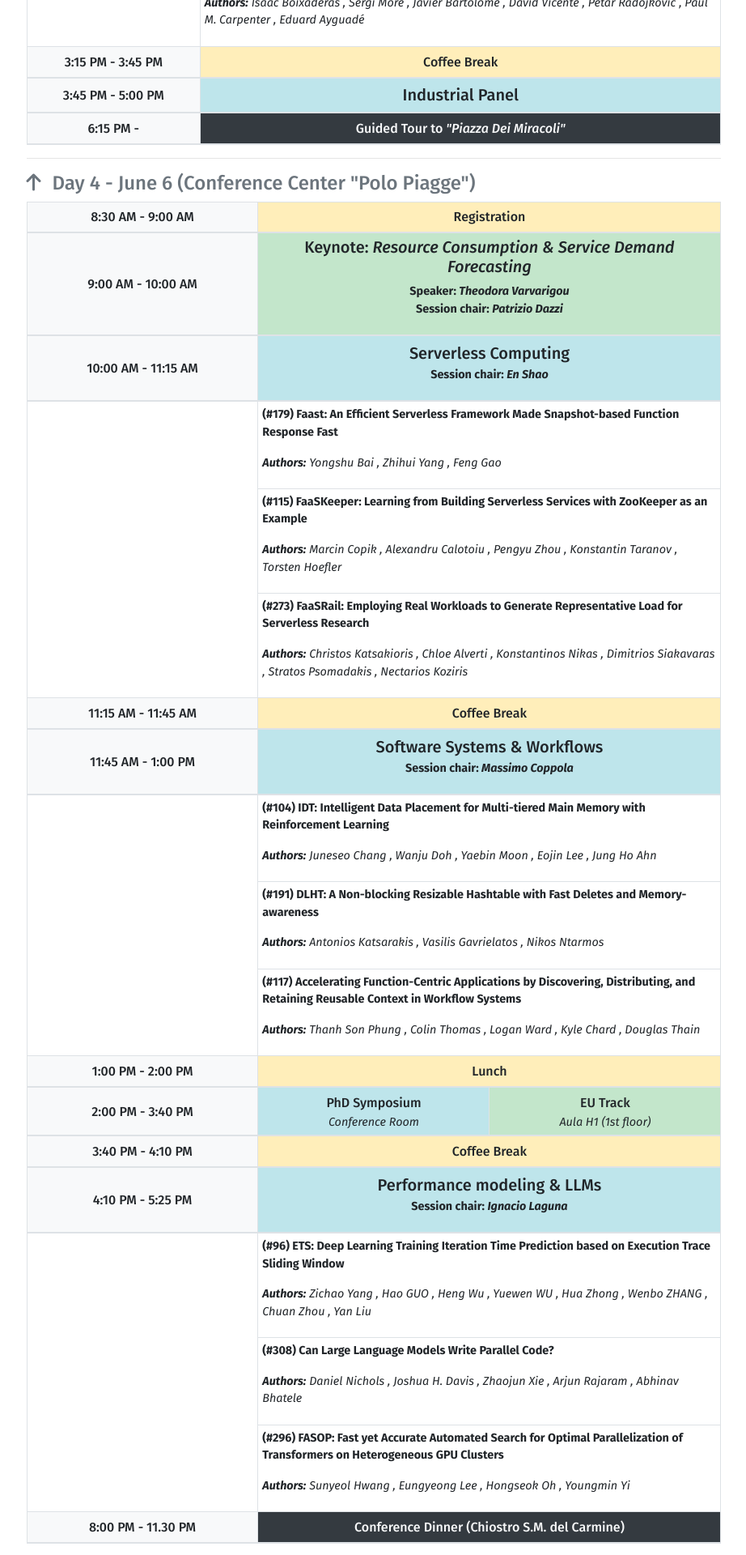
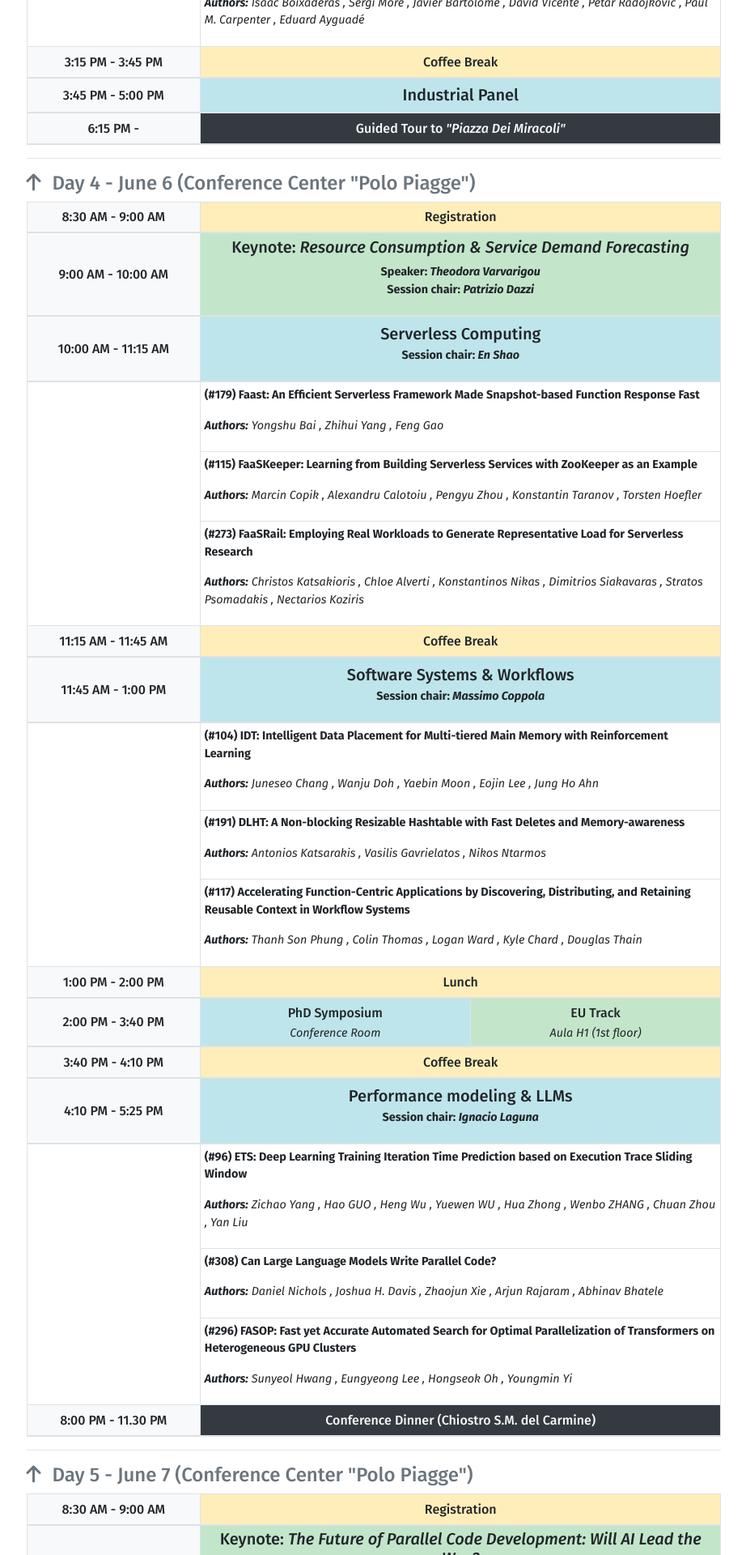
Before and after one commit to jacopo-massa/hpdc24-site, a Jekyll site: the page built from program.html, in a window 1280 px wide. Shown: the part 2658-4578 px from the top of the page at 81% size, without its empty margins (178-1100 px from the left). Built offline with Jekyll 4.4.1, drawn with Linux system fonts in a browser that asks for light colours.

Commit message:
fix cell width

```diff
--- a/program.html
+++ b/program.html
@@ -139,7 +139,7 @@
                         </th>
                         {% elsif timeslot.type == "parallel" %}
                         {% for event in timeslot.events %}
-                        <th width="50%" class="w-25 table-{% cycle 'info', 'success' %} text-center align-middle">
+                        <th class="table-{% cycle 'info', 'success' %} text-center align-middle">
                             <h6 class="text-center mb-1 mt-1">{{event.name}}</h6>
                             <i style="font-weight: normal !important">
                                 {{event.location}}
```
